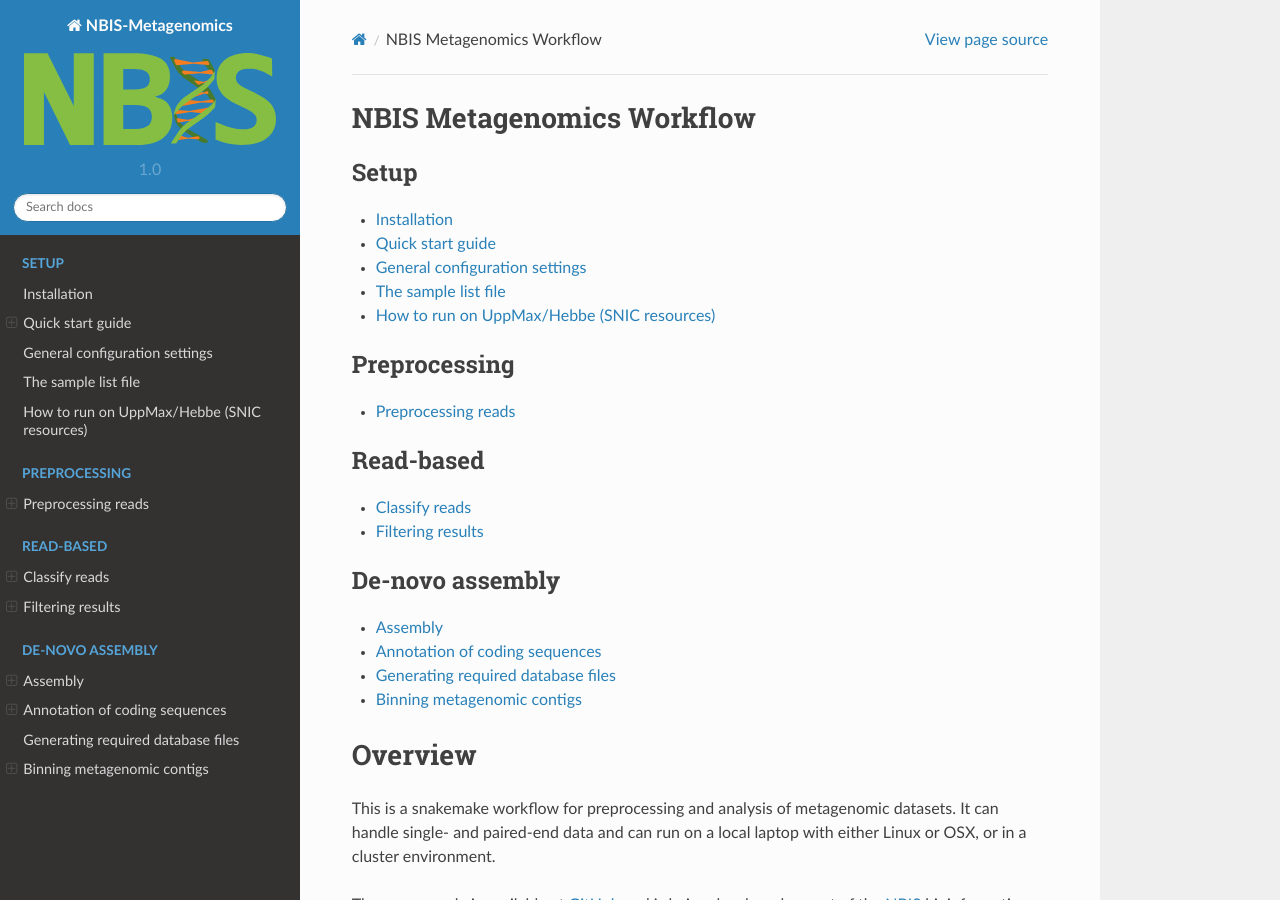
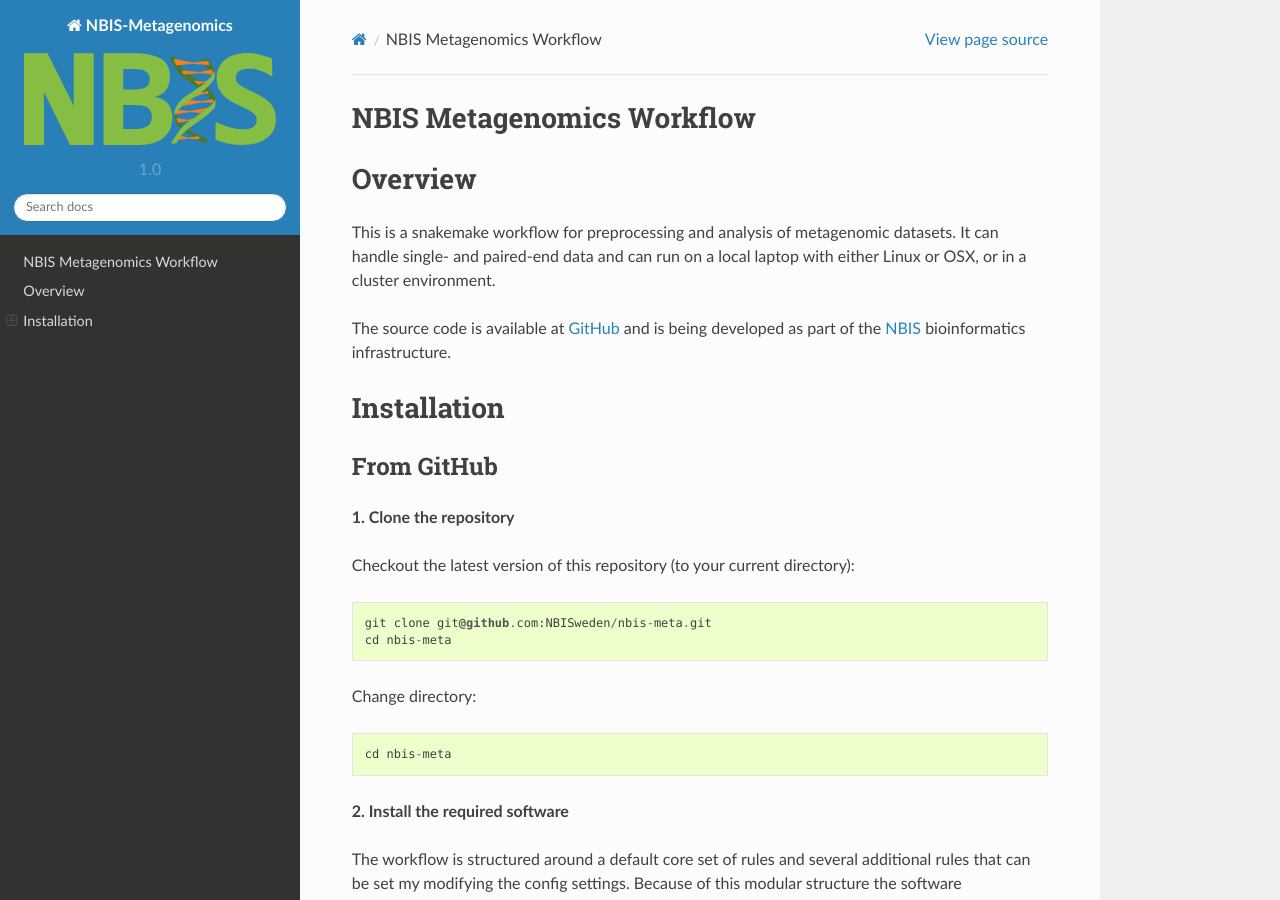
Before and after one commit to NBISweden/nbis-meta, a Sphinx documentation site: the page built from docs/index.rst, in a window 1280 px wide and 900 px high. Built offline with Sphinx 7.4.7 and the Read the Docs theme 2.0.0, drawn with Linux system fonts in a browser that asks for light colours.

Commit message:
Update index

```diff
--- a/docs/index.rst
+++ b/docs/index.rst
@@ -1,32 +1,6 @@
 ==========================
 NBIS Metagenomics Workflow
 ==========================
-
-.. toctree::
-    :maxdepth: 1
-    :caption: Setup
-
-    configuration/index
-
-.. toctree::
-    :maxdepth: 1
-    :caption: Preprocessing
-
-    preprocessing/index
-
-.. toctree::
-    :maxdepth: 1
-    :caption: Read-based
-
-    classification/index
-
-.. toctree::
-    :maxdepth: 1
-    :caption: De-novo assembly
-
-    assembly/index
-    annotation/index
-    binning/index
 
 ========
 Overview
```
